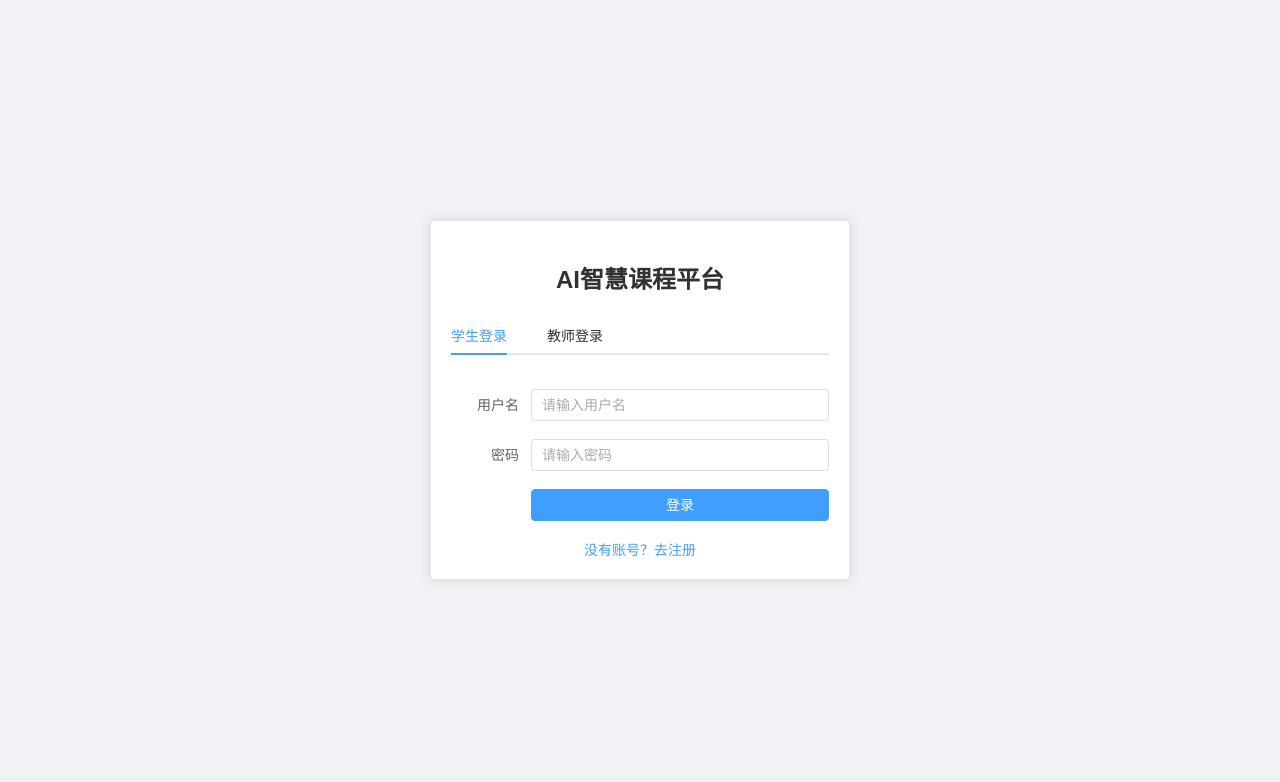
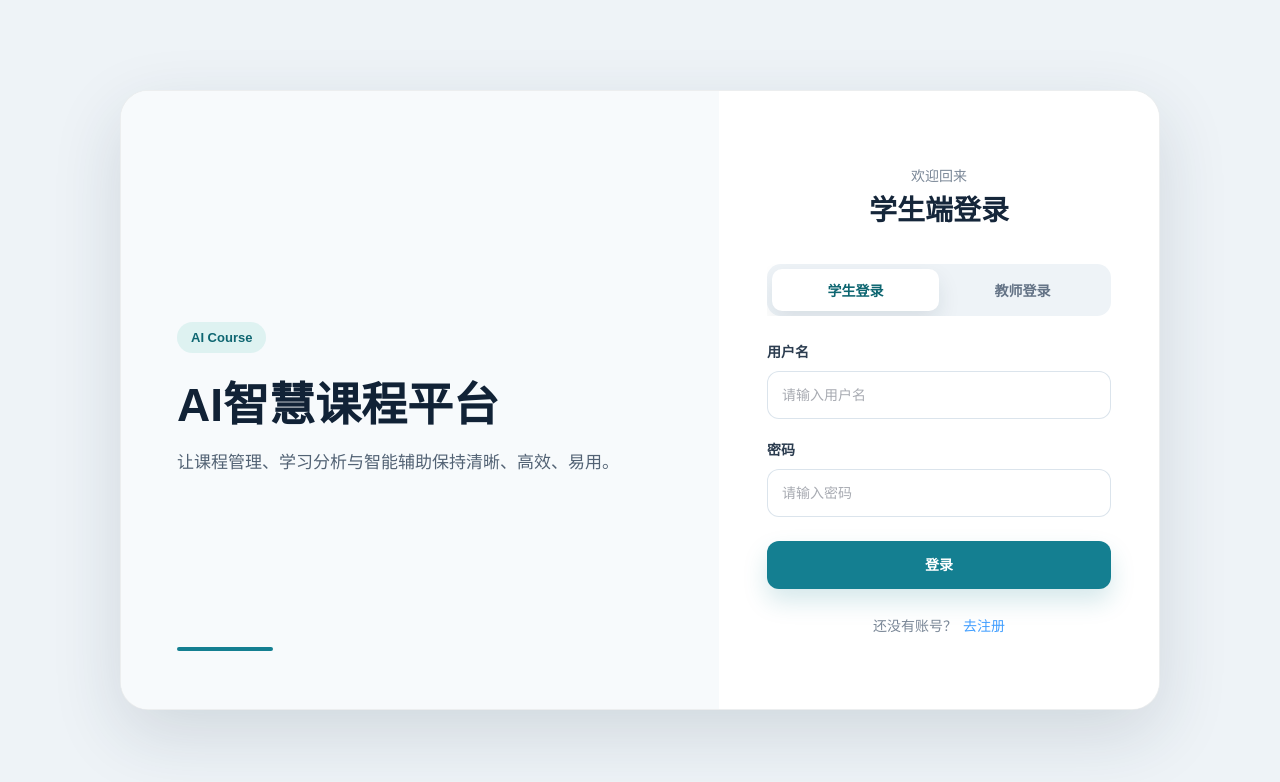
Before and after one commit to maoruiqi-hub/Practical-training, a Vue app in the folder frontend/: page /login in a window 1280 px wide. Shown: the top 782 px of the page. Built offline with nearby package versions, Linux system fonts and the light colour scheme.

Commit message:
Improve login page styling

```diff
--- a/frontend/src/views/Login.vue
+++ b/frontend/src/views/Login.vue
@@ -1,26 +1,48 @@
 <template>
   <div class="login-container">
-    <el-card class="login-card">
-      <h2>AI智慧课程平台</h2>
-      <el-tabs v-model="loginType" class="login-tabs">
+    <main class="login-shell">
+      <section class="brand-panel">
+        <div class="brand-badge">AI Course</div>
+        <h1>AI智慧课程平台</h1>
+        <p>让课程管理、学习分析与智能辅助保持清晰、高效、易用。</p>
+      </section>
+
+      <section class="login-card" aria-label="登录">
+        <div class="card-heading">
+          <p>欢迎回来</p>
+          <h2>{{ loginType === 'student' ? '学生端登录' : '教师端登录' }}</h2>
+        </div>
+
+        <el-tabs v-model="loginType" class="login-tabs" stretch>
           <el-tab-pane label="学生登录" name="student" />
           <el-tab-pane label="教师登录" name="teacher" />
         </el-tabs>
-      <el-form :model="form" label-width="80px">
+
+        <el-form :model="form" class="login-form" label-position="top">
           <el-form-item label="用户名">
-          <el-input v-model="form.username" placeholder="请输入用户名" />
+            <el-input v-model="form.username" placeholder="请输入用户名" size="large" />
           </el-form-item>
           <el-form-item label="密码">
-          <el-input v-model="form.password" type="password" placeholder="请输入密码" show-password @keyup.enter="handleLogin" />
+            <el-input
+              v-model="form.password"
+              type="password"
+              placeholder="请输入密码"
+              show-password
+              size="large"
+              @keyup.enter="handleLogin"
+            />
           </el-form-item>
-        <el-form-item>
-          <el-button type="primary" @click="handleLogin" style="width:100%">登录</el-button>
-        </el-form-item>
+          <el-button class="login-button" type="primary" size="large" @click="handleLogin">
+            登录
+          </el-button>
         </el-form>
-      <div style="text-align:center">
-        <el-link type="primary" @click="$router.push('/register')">没有账号？去注册</el-link>
+
+        <div class="register-link">
+          <span>还没有账号？</span>
+          <el-link type="primary" @click="$router.push('/register')">去注册</el-link>
         </div>
-    </el-card>
+      </section>
+    </main>
   </div>
 </template>
 
@@ -60,8 +82,221 @@ const handleLogin = async () => {
 </script>
 
 <style scoped>
-.login-container { display:flex; justify-content:center; align-items:center; height:100vh; background:#f0f2f5; }
-.login-card { width:420px; }
-.login-card h2 { text-align:center; margin-bottom:20px; }
-.login-tabs { margin-bottom:20px; }
+.login-container {
+  min-height: 100vh;
+  display: flex;
+  align-items: center;
+  justify-content: center;
+  padding: 40px 24px;
+  overflow: hidden;
+  background: #eef3f7;
+}
+
+.login-shell {
+  width: min(1040px, 100%);
+  min-height: 620px;
+  display: grid;
+  grid-template-columns: minmax(0, 1fr) minmax(360px, 440px);
+  overflow: hidden;
+  border: 1px solid rgba(20, 38, 58, 0.08);
+  border-radius: 28px;
+  background: #ffffff;
+  box-shadow: 0 24px 70px rgba(31, 51, 73, 0.14);
+}
+
+.brand-panel {
+  position: relative;
+  display: flex;
+  flex-direction: column;
+  justify-content: center;
+  padding: 56px;
+  color: #112236;
+  background: #f7fafc;
+}
+
+.brand-panel::after {
+  content: '';
+  position: absolute;
+  left: 56px;
+  bottom: 58px;
+  width: 96px;
+  height: 4px;
+  border-radius: 999px;
+  background: #147f91;
+}
+
+.brand-badge {
+  width: fit-content;
+  padding: 8px 14px;
+  border-radius: 999px;
+  color: #0e6671;
+  font-size: 13px;
+  font-weight: 700;
+  letter-spacing: 0;
+  background: rgba(40, 176, 164, 0.12);
+}
+
+.brand-panel h1 {
+  max-width: 420px;
+  margin: 26px 0 16px;
+  font-size: 46px;
+  line-height: 1.15;
+  letter-spacing: 0;
+}
+
+.brand-panel p {
+  max-width: 470px;
+  margin: 0;
+  color: #526274;
+  font-size: 17px;
+  line-height: 1.8;
+}
+
+.login-card {
+  display: flex;
+  flex-direction: column;
+  justify-content: center;
+  padding: 58px 48px;
+  background: #ffffff;
+}
+
+.card-heading {
+  text-align: center;
+}
+
+.card-heading p {
+  margin: 0 0 8px;
+  color: #7a8797;
+  font-size: 14px;
+}
+
+.card-heading h2 {
+  margin: 0;
+  color: #15263a;
+  font-size: 28px;
+  line-height: 1.3;
+  letter-spacing: 0;
+}
+
+.login-tabs {
+  margin: 34px 0 26px;
+}
+
+.login-tabs :deep(.el-tabs__header) {
+  margin: 0;
+}
+
+.login-tabs :deep(.el-tabs__nav-wrap::after) {
+  display: none;
+}
+
+.login-tabs :deep(.el-tabs__nav) {
+  width: 100%;
+  padding: 5px;
+  border-radius: 14px;
+  background: #eef3f7;
+}
+
+.login-tabs :deep(.el-tabs__item) {
+  height: 42px;
+  padding: 0;
+  border-radius: 10px;
+  color: #647386;
+  font-weight: 700;
+}
+
+.login-tabs :deep(.el-tabs__item.is-active) {
+  color: #0e6671;
+  background: #ffffff;
+  box-shadow: 0 10px 22px rgba(20, 45, 70, 0.1);
+}
+
+.login-tabs :deep(.el-tabs__active-bar) {
+  display: none;
+}
+
+.login-form :deep(.el-form-item) {
+  margin-bottom: 20px;
+}
+
+.login-form :deep(.el-form-item__label) {
+  margin-bottom: 8px;
+  color: #2c3d50;
+  font-weight: 700;
+}
+
+.login-form :deep(.el-input__wrapper) {
+  min-height: 48px;
+  border-radius: 12px;
+  box-shadow: 0 0 0 1px #dbe4ec inset;
+}
+
+.login-form :deep(.el-input__wrapper.is-focus) {
+  box-shadow: 0 0 0 1px #1d8a91 inset, 0 8px 22px rgba(29, 138, 145, 0.12);
+}
+
+.login-button {
+  width: 100%;
+  height: 48px;
+  margin-top: 4px;
+  border: 0;
+  border-radius: 12px;
+  font-weight: 700;
+  background: #147f91;
+  box-shadow: 0 12px 24px rgba(20, 127, 145, 0.18);
+}
+
+.login-button:hover,
+.login-button:focus {
+  background: #0f6f7f;
+}
+
+.register-link {
+  display: flex;
+  justify-content: center;
+  align-items: center;
+  gap: 6px;
+  margin-top: 26px;
+  color: #7a8797;
+  font-size: 14px;
+}
+
+@media (max-width: 860px) {
+  .login-container {
+    padding: 24px 16px;
+  }
+
+  .login-shell {
+    min-height: auto;
+    grid-template-columns: 1fr;
+    border-radius: 22px;
+  }
+
+  .brand-panel {
+    padding: 34px 28px 28px;
+  }
+
+  .brand-panel::after {
+    left: 28px;
+    bottom: 28px;
+  }
+
+  .brand-panel h1 {
+    font-size: 34px;
+  }
+
+  .login-card {
+    padding: 34px 28px 36px;
+  }
+}
+
+@media (max-width: 560px) {
+  .brand-panel::after {
+    display: none;
+  }
+
+  .card-heading h2 {
+    font-size: 24px;
+  }
+}
 </style>
```
Lines whose indentation alone changed are shown as unchanged.
